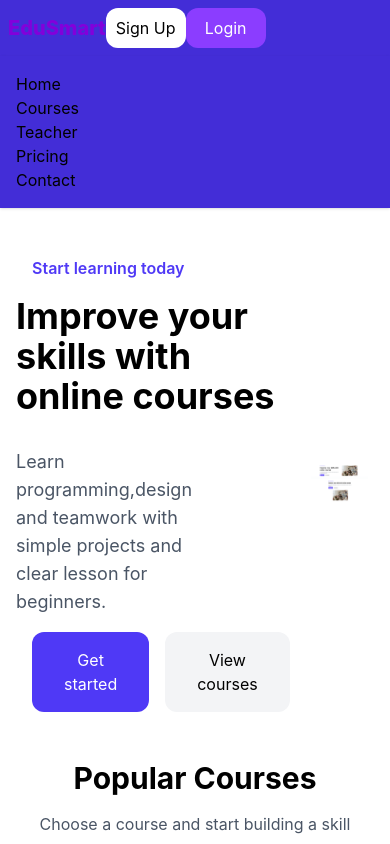
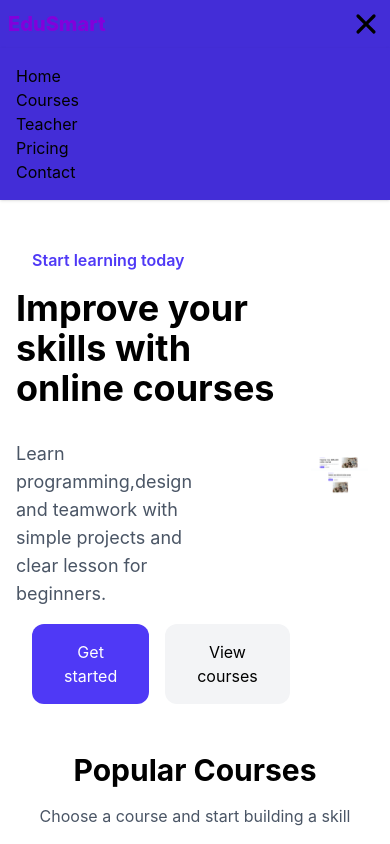
Before and after one commit to Temuulenpda/tailwind, a React (Vite) app: page / in a window 390 px wide. Shown: the top 844 px of the page. Built offline with nearby package versions, Linux system fonts and the light colour scheme.

Commit message:
Update Navbar component for responsive display

```diff
--- a/src/components/Navbar.jsx
+++ b/src/components/Navbar.jsx
@@ -23,7 +23,7 @@ const Navbar = () => {
             <a href="#">Contact</a>
           </div>
         </div>
-        <div className="flex w-50 mr-60 md:block sm:hidden ">
+        <div className="flex w-50 mr-60 hidden md:block ">
           <button className="bg-white w-20 h-10 rounded-xl">Sign Up</button>
           <button className="bg-[#8b3dff] w-20 h-10 rounded-xl text-white">
             Login
@@ -42,7 +42,7 @@ const Navbar = () => {
         )}
       </div>
       {activeLink && (
-        <div className="flex flex-col md:hidden bg-indigo-700 shadow-sm  p-4">
+        <div className="flex flex-col block md:hidden bg-indigo-700 shadow-sm  p-4">
           <a href="#">Home</a>
           <a href="#">Courses</a>
           <a href="#">Teacher</a>
```
